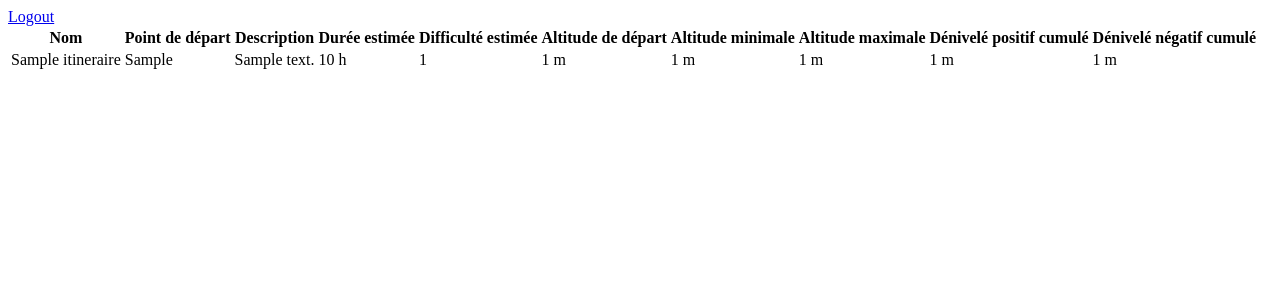
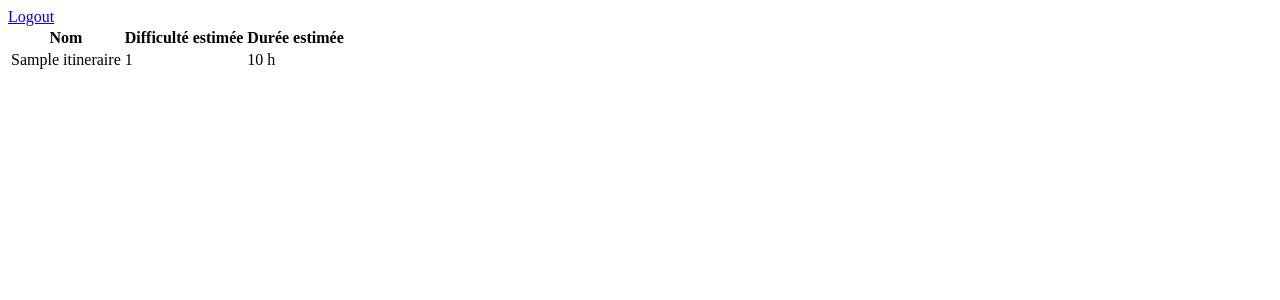
Before and after one commit to gbrivady/topoguide-gregory-brivady, a Django app: page /itineraires/ in a window 1280 px wide. Shown: the top 300 px of the page. Run offline with Django 4.2, Linux system fonts and the light colour scheme; a user stored in the database is signed in; tables that the repository leaves empty hold one stand-in row (values such as "Sample post").

Commit message:
change home page template to latest subject edit

```diff
--- a/topoguide/itineraires/templates/itineraires/itineraire_list.html
+++ b/topoguide/itineraires/templates/itineraires/itineraire_list.html
@@ -9,31 +9,10 @@
             Nom
         </th>
         <th>
-            Point de départ
-        </th>
-        <th>
-            Description
+            Difficulté estimée
         </th>
         <th>
             Durée estimée
-        </th>
-        <th>
-            Difficulté estimée
-        </th>
-        <th>
-            Altitude de départ
-        </th>
-        <th>
-            Altitude minimale
-        </th>
-        <th>
-            Altitude maximale
-        </th>
-        <th>
-            Dénivelé positif cumulé
-        </th>
-        <th>
-            Dénivelé négatif cumulé
         </th>
     </tr>
     {% for iti in all_itineraires %}
@@ -42,31 +21,10 @@
             {{iti.titre}}
         </td>
         <td>
-            {{iti.start_point}}
-        </td>
-        <td>
-            {{iti.description}}
+            {{iti.estimated_difficulty}}
         </td>
         <td>
             {{iti.estimated_duration}} h
-        </td>
-        <td>
-            {{iti.estimated_difficulty}}
-        </td>
-        <td>
-            {{iti.start_altitude}} m
-        </td>
-        <td>
-            {{iti.min_altitude}} m
-        </td>
-        <td>
-            {{iti.max_altitude}} m
-        </td>
-        <td>
-            {{iti.cumulated_slope_up}} m
-        </td>
-        <td>
-            {{iti.cumulated_slope_down}} m
         </td>
     </tr>
     {% endfor %}
```
